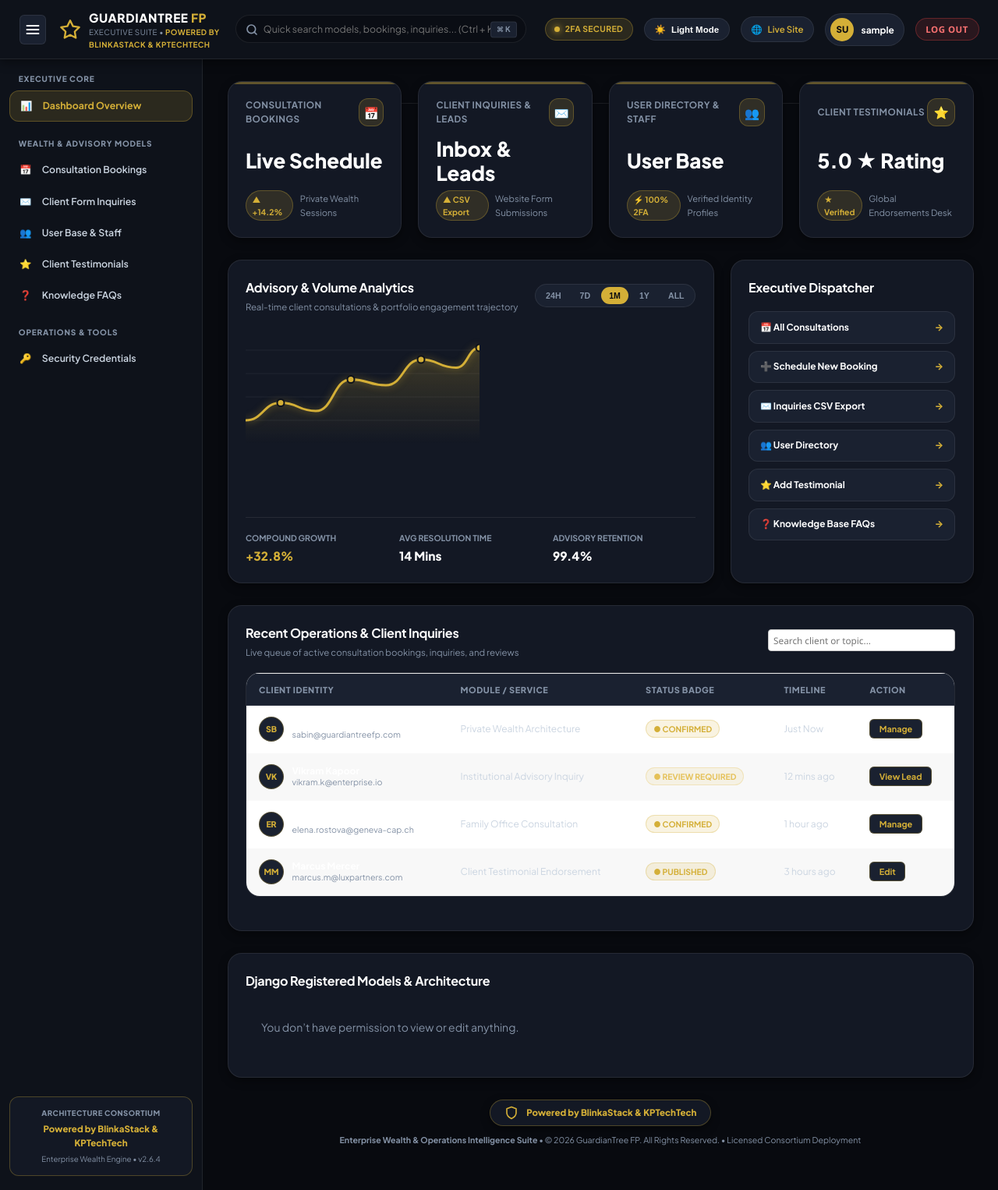
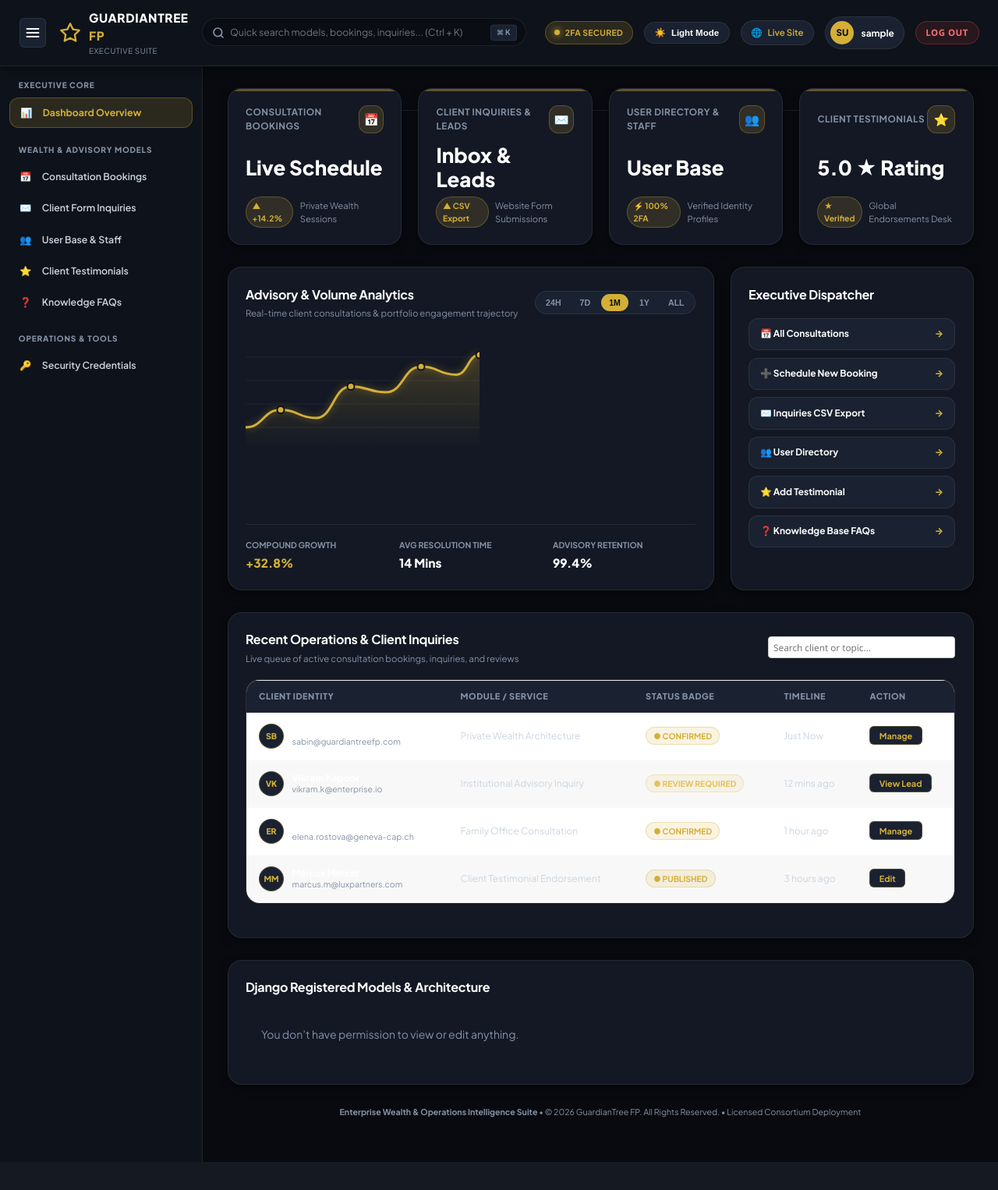
Before and after one commit to vintushtech-code/Sabin-Balan_Finance, a Django app: page /x7K9mQp2LrT4/ in a window 1280 px wide. Shown: the whole page at 78% size. After the commit the page ends 1490 px from the top, so only its background shows below. Run offline with Django 5.2, Linux system fonts and the light colour scheme; the visitor is signed in with stand-in values (Sample User, id 1).

Commit message:
Refine admin portal headers, footers, and table background styling

```diff
--- a/templates/admin/base.html
+++ b/templates/admin/base.html
@@ -141,12 +141,6 @@
                 </div>
             </div>
 
-            <!-- Sidebar Persistent Consortium Badge -->
-            <div class="sidebar-consortium-badge">
-                <div class="consortium-label">Architecture Consortium</div>
-                <div class="consortium-brand-title">Powered by BlinkaStack &amp; KPTechTech</div>
-                <div style="font-size: 0.7rem; color: var(--admin-text-muted); margin-top: 4px;">Enterprise Wealth Engine &bull; v2.6.4</div>
-            </div>
         </aside>
         {% endif %}
 
@@ -169,12 +163,6 @@
             {% if not is_popup and user.is_authenticated and not 'login' in bodyclass %}
             <!-- Persistent Dashboard Bottom Attribution -->
             <footer class="admin-publisher-footer">
-                <div class="consortium-seal-badge">
-                    <svg width="18" height="18" viewBox="0 0 24 24" fill="none" stroke="var(--admin-gold)" stroke-width="2.2" stroke-linecap="round" stroke-linejoin="round">
-                        <path d="M12 22s8-4 8-10V5l-8-3-8 3v7c0 6 8 10 8 10z"></path>
-                    </svg>
-                    <span>Powered by BlinkaStack &amp; KPTechTech</span>
-                </div>
                 <p class="footer-legal-copy">
                     <strong>Enterprise Wealth &amp; Operations Intelligence Suite</strong> &bull; &copy; 2026 GuardianTree FP. All Rights Reserved. &bull; Licensed Consortium Deployment
                 </p>
--- a/templates/admin/base_site.html
+++ b/templates/admin/base_site.html
@@ -14,7 +14,7 @@
             </div>
             <div class="brand-portal-title">
                 <span class="portal-main-name">GUARDIANTREE <span style="color: var(--admin-gold);">FP</span></span>
-                <span class="brand-portal-subtitle">Executive Suite &bull; <span class="consortium-highlight">Powered by BlinkaStack &amp; KPTechTech</span></span>
+                <span class="brand-portal-subtitle">Executive Suite</span>
             </div>
         </a>
     </div>
--- a/theme_config/static/theme_config/css/admin_theme.css
+++ b/theme_config/static/theme_config/css/admin_theme.css
@@ -757,6 +757,7 @@ a:hover, a:focus {
   color: var(--admin-text-secondary);
   border-bottom: 1px solid var(--admin-border-subtle);
   vertical-align: middle;
+  background: transparent !important;
 }
 
 .crypto-data-table tr:hover td {
@@ -858,6 +859,19 @@ a:hover, a:focus {
 
 .model-widget-card {
   padding: 1rem;
+
+/* Override default Django app_list white backgrounds */
+#content-main .module table,
+#content-main .module table td,
+#content-main .module table th,
+#content-main .module table tr {
+  background: transparent !important;
+}
+
+#content-main .module caption {
+  background: var(--admin-bg-elevated) !important;
+  color: var(--admin-text-primary) !important;
+}
   background: var(--admin-bg-elevated);
   border: 1px solid var(--admin-border-subtle);
   border-radius: var(--admin-radius-md);
```
